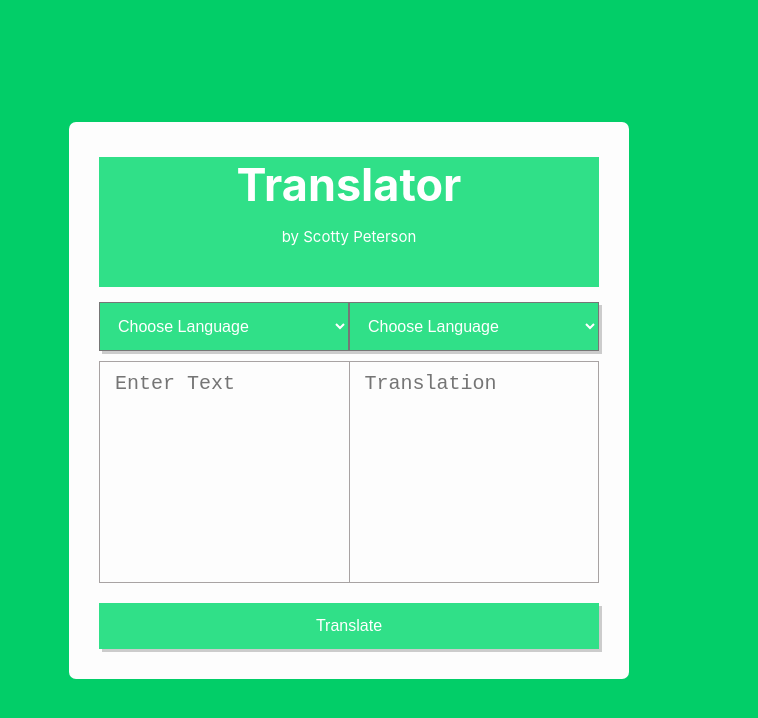
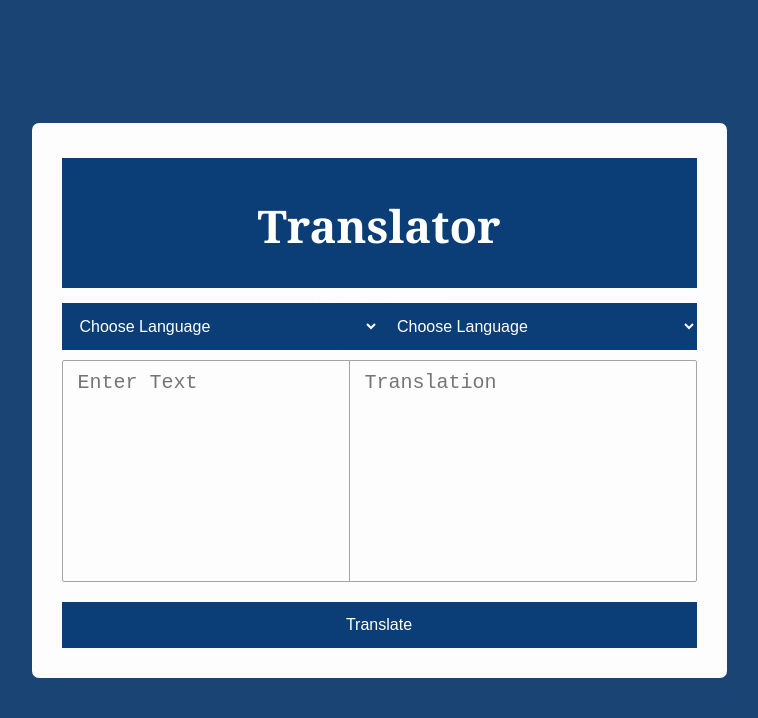
Before and after one commit to Scottsdaaale/Translator, a React (Create React App) app: page / in a window 1280 px wide. Shown: the top 718 px of the page, without its empty margins (291-1049 px from the left). Built offline with nearby package versions, Linux system fonts and the light colour scheme.

Commit message:
color, sizing, responcivity

```diff
--- a/src/App.css
+++ b/src/App.css
@@ -3,20 +3,45 @@ body {
   align-items: center;
   justify-content: center;
   min-height: 100vh;
-  background-color: rgb(2, 206, 104);
+  background-color: var(--secondary);
+  font-family: Georgia, serif;
 }
 
+:root {
+  --main: #0b3e76;
+  --secondary: #194473;
+}
 .translator-form-container {
-  width: 500px;
+  display: flex;
+  flex-direction: column;
+  width: 100%;
   background-color: rgb(253, 253, 253);
   border-radius: 7px;
   padding: 30px;
 }
+.header {
+  margin: 0px;
+  padding: 0px;
+  font-size: 30px;
+  height: 130px;
+  text-align: center;
+  color: white;
+  background: var(--main);
+  margin-bottom: 5px;
+  margin-top: 5px;
+}
+.header h1 {
+  padding: 1px;
+}
+.header p {
+  font-size: 15px;
+}
+
 .wrapper {
-  /* border-radius: 5px; */
   border: 1px solid rgb(168, 163, 163);
   display: flex;
   justify-content: space-between;
+  border-radius: 2px;
 }
 .wrapper .text-input {
   display: flex;
@@ -37,38 +62,29 @@ body {
   border-left: 1px solid rgb(168, 163, 163);
 }
 
-.input-select {
-  padding: 14px;
-  color: white;
-  /* border-radius: 5px; */
-  font-size: 16px;
-  cursor: pointer;
-  background: rgb(48, 224, 136);
-  margin-bottom: 10px;
-  margin-top: 10px;
-  box-shadow: 3px 3px #ccc;
+.input-output-container {
+  display: flex;
+  gap: 10%;
+  border-radius: 100px;
 }
 
+.input-select,
 .output-select {
   padding: 14px;
   color: white;
-  /* border-radius: 5px; */
   font-size: 16px;
   cursor: pointer;
-  background: rgb(48, 224, 136);
+  background: var(--main);
   margin-bottom: 10px;
   margin-top: 10px;
-  box-shadow: 3px 3px #ccc;
+  /* box-shadow: 3px 3px #ccc; */
+}
 
-}
 .input-select,
 .output-select {
   width: 50%;
+  border: none;
 }
-
-/* .select:hover {
-  background-color: rgb(32, 57, 165);
-} */
 
 .button {
   font-size: 16px;
@@ -79,29 +95,10 @@ body {
   outline: none;
   cursor: pointer;
   color: white;
-  /* border-radius: 5px; */
-  background: rgb(48, 224, 136);
-  box-shadow: 3px 3px #ccc;
+  background: var(--main);
+  /* box-shadow: 3px 3px #ccc; */
 }
 
 .button:hover {
   background: rgb(32, 57, 165);
 }
-
-.header {
-  margin: 0px;
-  padding: 0px;
-  font-size: 30px;
-  height: 130px;
-  text-align: center;
-  color: white;
-  background: rgb(48, 224, 136);
-  margin-bottom: 5px;
-  margin-top: 5px;
-}
-.header h2 {
-  margin: 0px 0px;
-}
-.header p {
-  font-size: 15px;
-}
```
